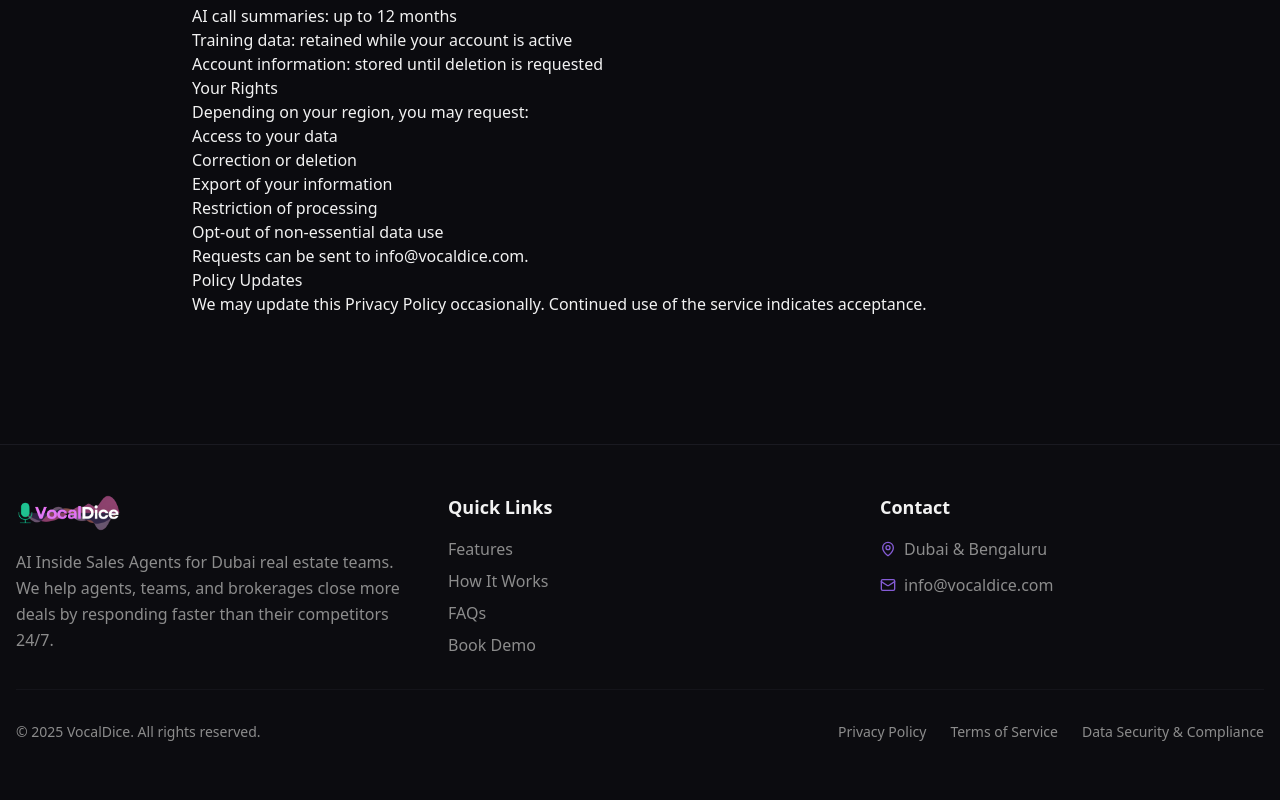
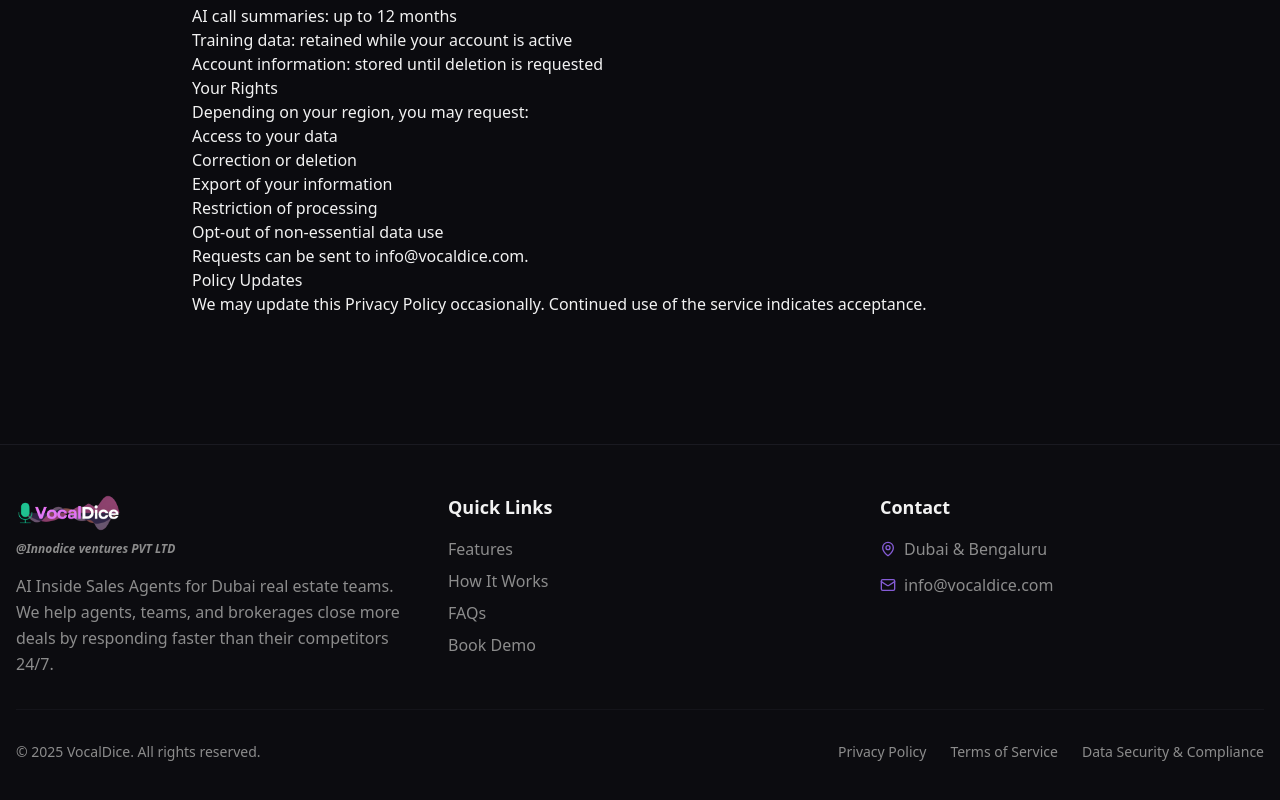
Before and after one commit to criss-directory/VocalDice, a React (Vite) app: page /privacy-policy in a window 1280 px wide. Shown: the part 1272-2072 px from the top of the page. Built offline with nearby package versions, Linux system fonts and the light colour scheme; no server answers.

Commit message:
Add @Innodice ventures PVT LTD under logo in footer

```diff
--- a/src/components/Footer.tsx
+++ b/src/components/Footer.tsx
@@ -7,9 +7,10 @@ const Footer = () => {
       <div className="container mx-auto px-4">
         <div className="grid md:grid-cols-3 gap-12 mb-8">
           <div>
-            <div className="flex items-center gap-2 mb-4">
+            <div className="flex items-center gap-2 mb-2">
               <img src={logoImage} alt="Vocaldice Logo" className="h-10 w-auto" />
             </div>
+            <p className="text-xs font-bold italic text-muted-foreground mb-4">@Innodice ventures PVT LTD</p>
             <p className="text-muted-foreground leading-relaxed">
               AI Inside Sales Agents for Dubai real estate teams. We help agents, teams, and brokerages close more deals by responding faster than their competitors 24/7.
             </p>
```
